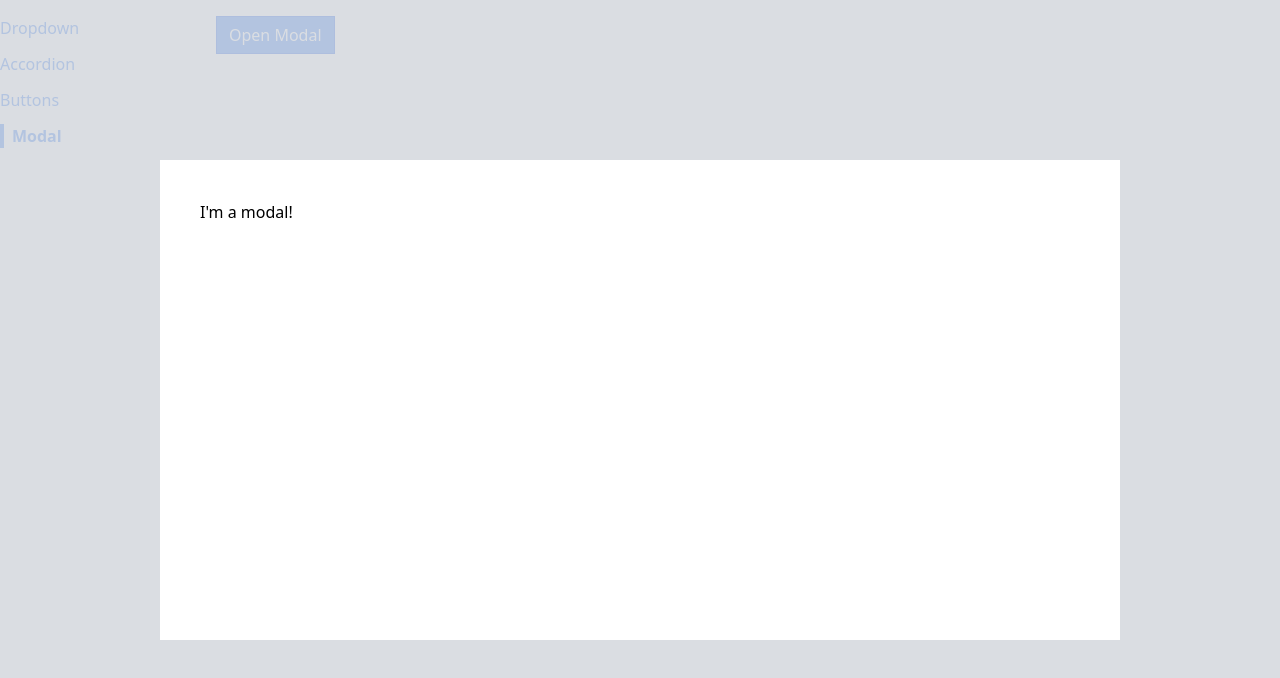
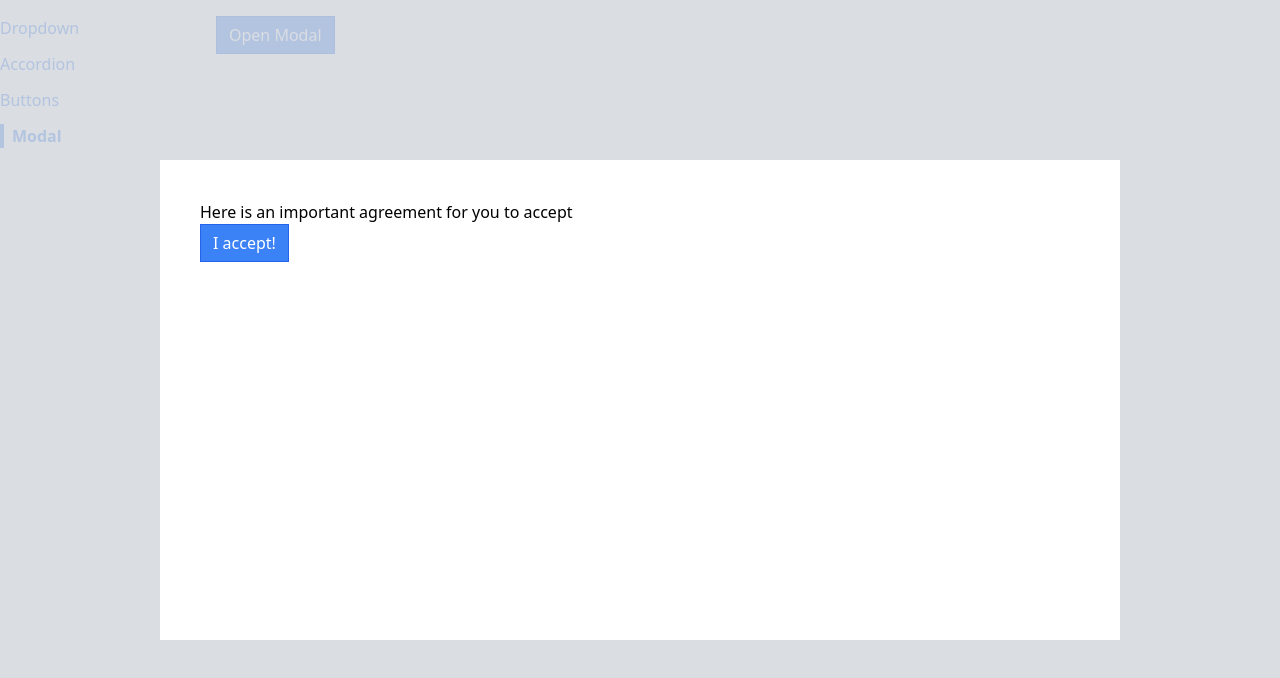
Before and after one commit to Atman-Shah/Modern-React-with-Redux, a React (Create React App) app in the folder 6. comps/: page /modal in a window 1280 px wide. Both pictures are taken after a click on the button "Open Modal". Shown: the top 678 px of the page. Built offline with nearby package versions, Linux system fonts and the light colour scheme.

Commit message:
239th Video - Customizing the Modal

```diff
--- a/6. comps/src/components/Modal.js
+++ b/6. comps/src/components/Modal.js
@@ -1,11 +1,12 @@
 import ReactDOM from "react-dom";
 
-function Modal({ onClose }) {
+function Modal({ onClose, children, actionBar }) {
     return ReactDOM.createPortal(
         <div>
             <div className="absolute inset-0 bg-gray-300 opacity-80" onClick={onClose}></div>
             <div className="absolute inset-40 p-10 bg-white">
-                I'm a modal!
+                {children}
+                {actionBar}
             </div>
         </div>,
         document.querySelector(".modal-container")
--- a/6. comps/src/pages/ModalPage.js
+++ b/6. comps/src/pages/ModalPage.js
@@ -13,9 +13,23 @@ function ModalPage() {
         setShowModal(false);
     };
 
+    const actionBar = (
+        <div>
+            <Button onClick={handleClose} primary >I accept!</Button>
+        </div>
+    );
+
+    const modal = (
+        <Modal onClose={handleClose} actionBar={actionBar}>
+            <p>
+                Here is an important agreement for you to accept
+            </p>
+        </Modal>
+    );
+
     return <div className="relative">
         <Button primary onClick={handleClick}>Open Modal</Button>
-        {showModal && <Modal onClose={handleClose} />}
+        {showModal && modal}
     </div>;
 }
 
```
